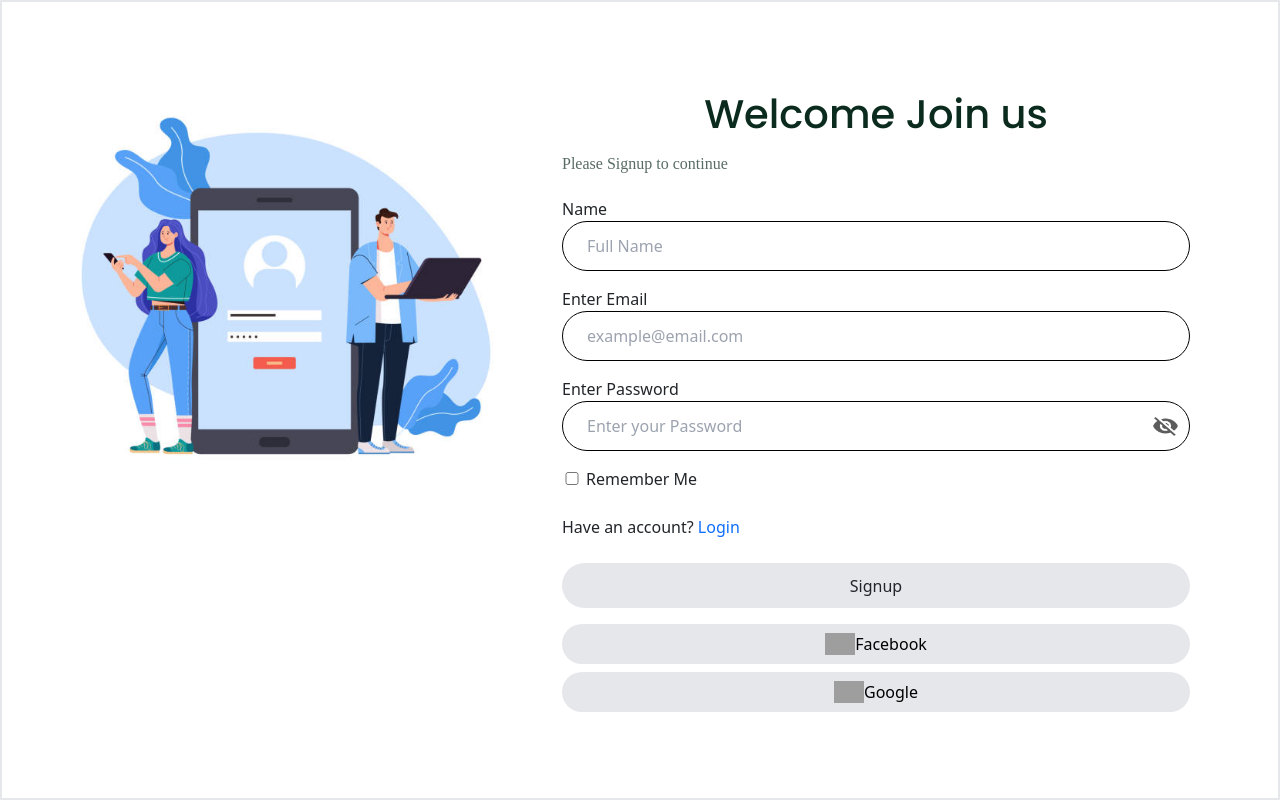
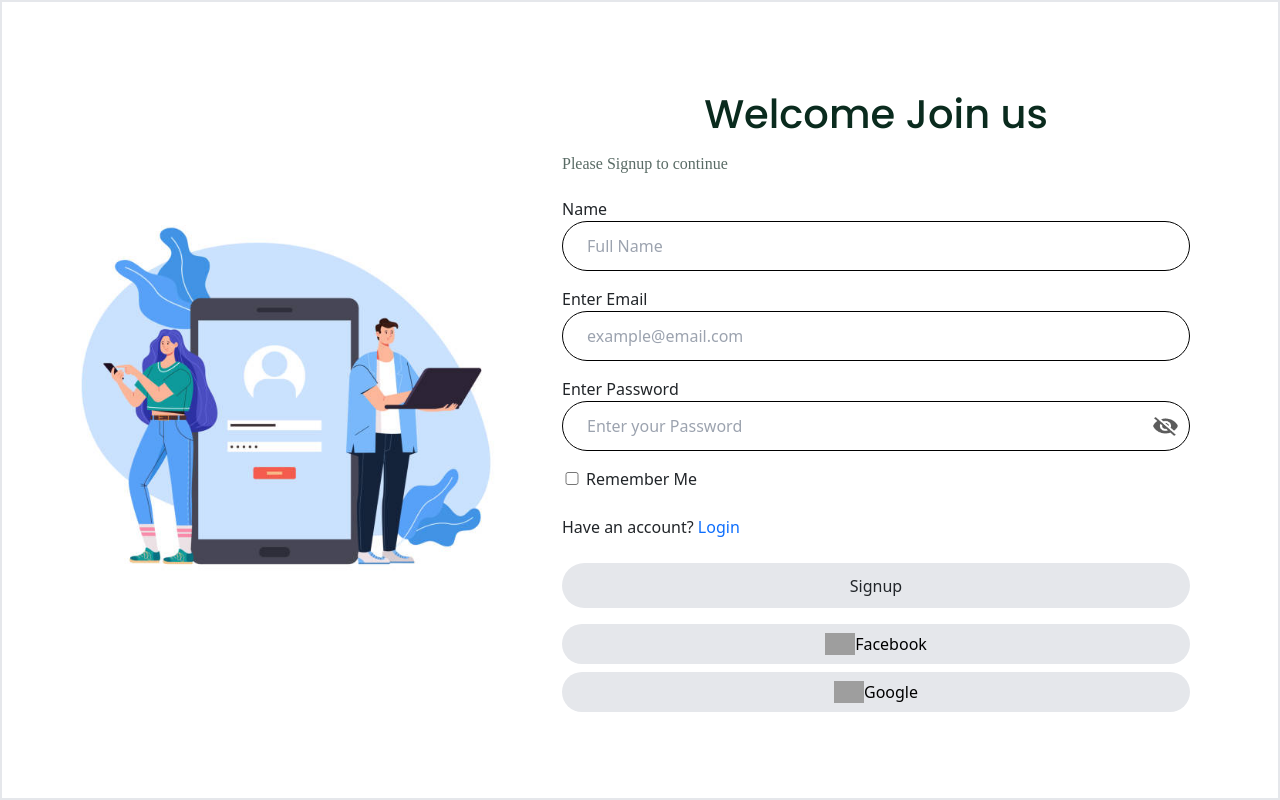
Before and after one commit to TilakRathoure/EzShiksha, a React (Create React App) app in the folder Client/: page /signup in a window 1280 px wide. Built offline with nearby package versions, Linux system fonts and the light colour scheme; no server answers; grey boxes are pictures that could not be loaded; a web font is replaced by a local one.

Commit message:
fix deployment

```diff
--- a/Client/src/pages/Signup.jsx
+++ b/Client/src/pages/Signup.jsx
@@ -48,8 +48,8 @@ const Signup = () => {
   return (
     <div>
     <div className="p-5 md:flex w-[100vw] h-[100vh] border-2" id="home">
-    <div className="login-right md:w-[40%] ">
-            <img className='h-full max-h-[60vh] object-contain' src={img1} alt="" />
+    <div className="flex justify-center items-center login-right md:w-[40%] ">
+            <img className='h-full max-h-[50vh] md:max-h-none object-contain' src={img1} alt="" />
         </div>
         <div className="login-left md:w-[60%] p-10">
             <div className="login-header">
```
Also changed, not shown: 1 other file (tests, documents, lock files or other folders).
